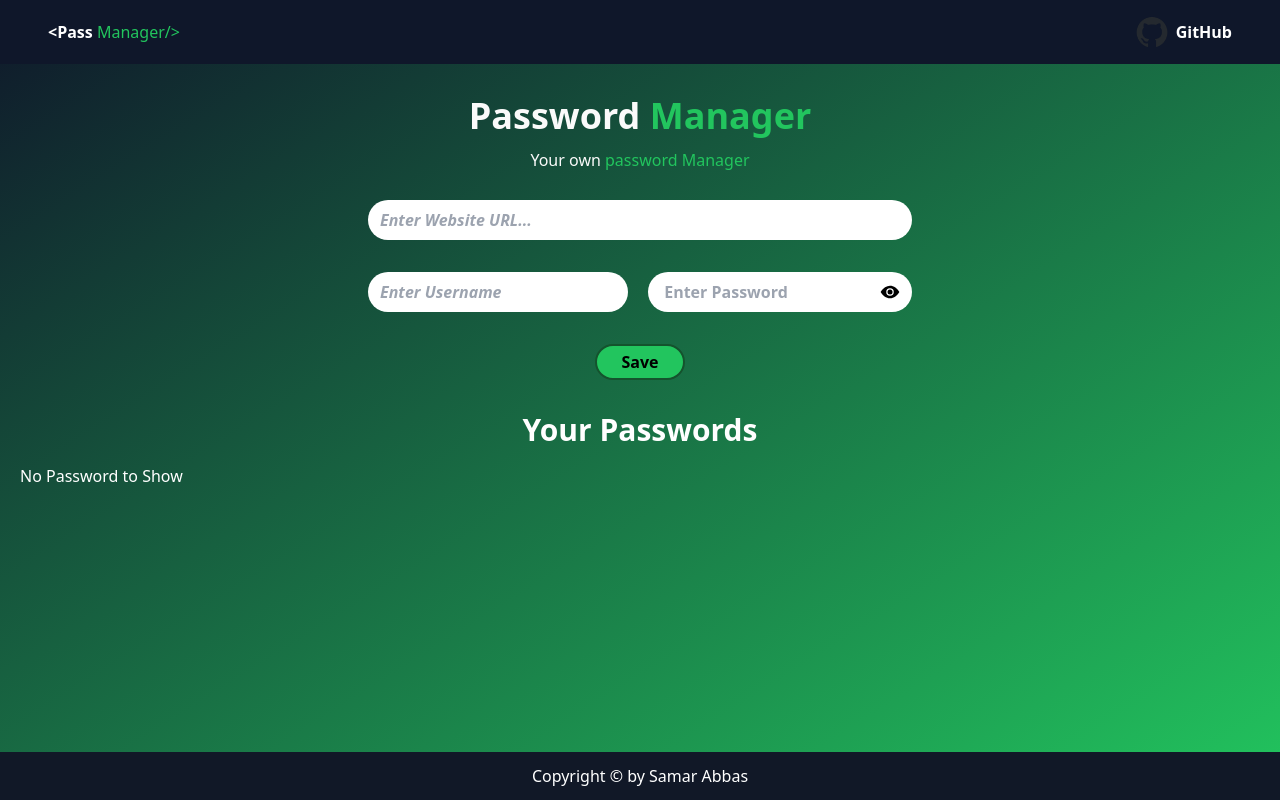
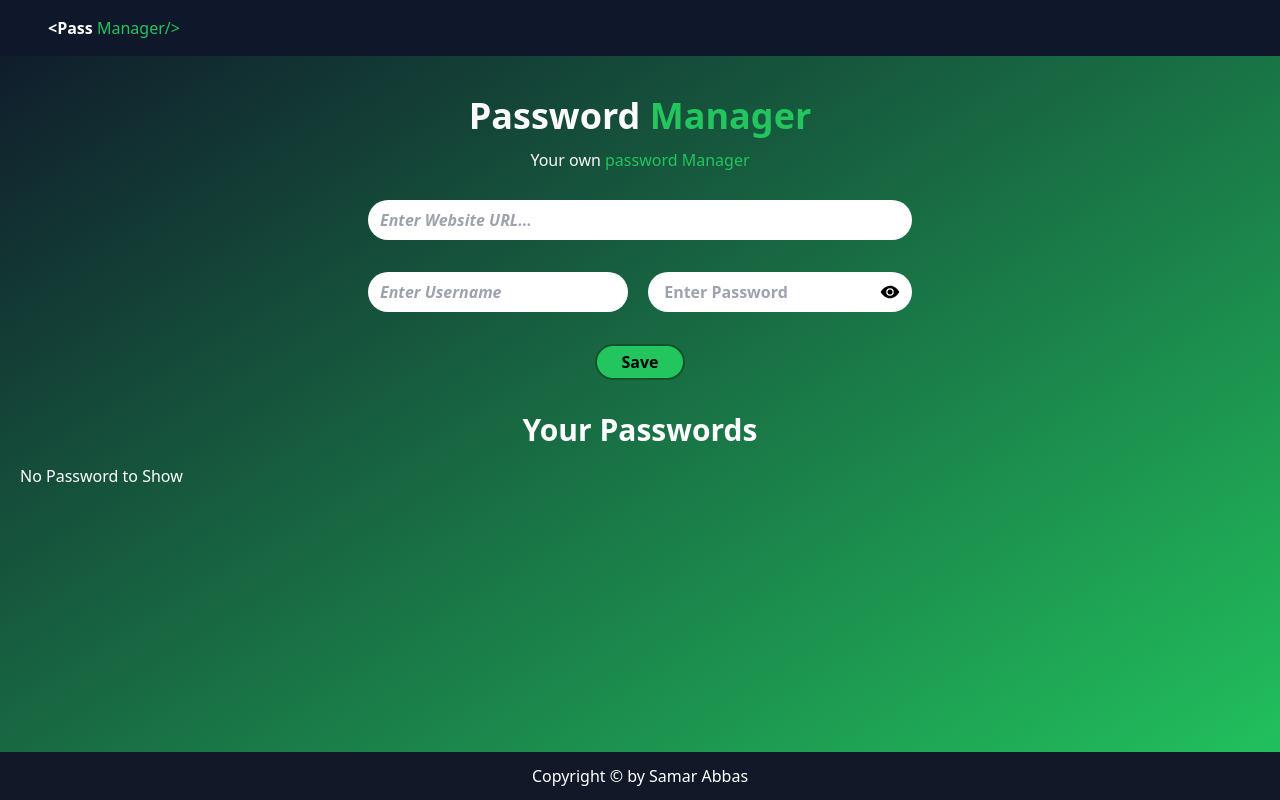
Before and after one commit to SamarAbbas110/Password-Manager, a React (Vite) app: page / in a window 1280 px wide. Built offline with nearby package versions, Linux system fonts and the light colour scheme.

Commit message:
remove Github Logo

```diff
--- a/src/Components/Navbar/Navbar..jsx
+++ b/src/Components/Navbar/Navbar..jsx
@@ -9,10 +9,6 @@ const Navbar = () => {
           <span className="font-extrabold">Pass</span>
           <span className="text-green-500 font-normal"> Manager/&gt;</span>
         </div>
-        <button className="flex items-center gap-2">
-          <img className="w-6 md:w-8" src="/public/Images/github-mark.png" alt="GitHub Logo" />
-          <span className="hidden md:block font-bold">GitHub</span>
-        </button>
       </div>
     </nav>
   );
```
